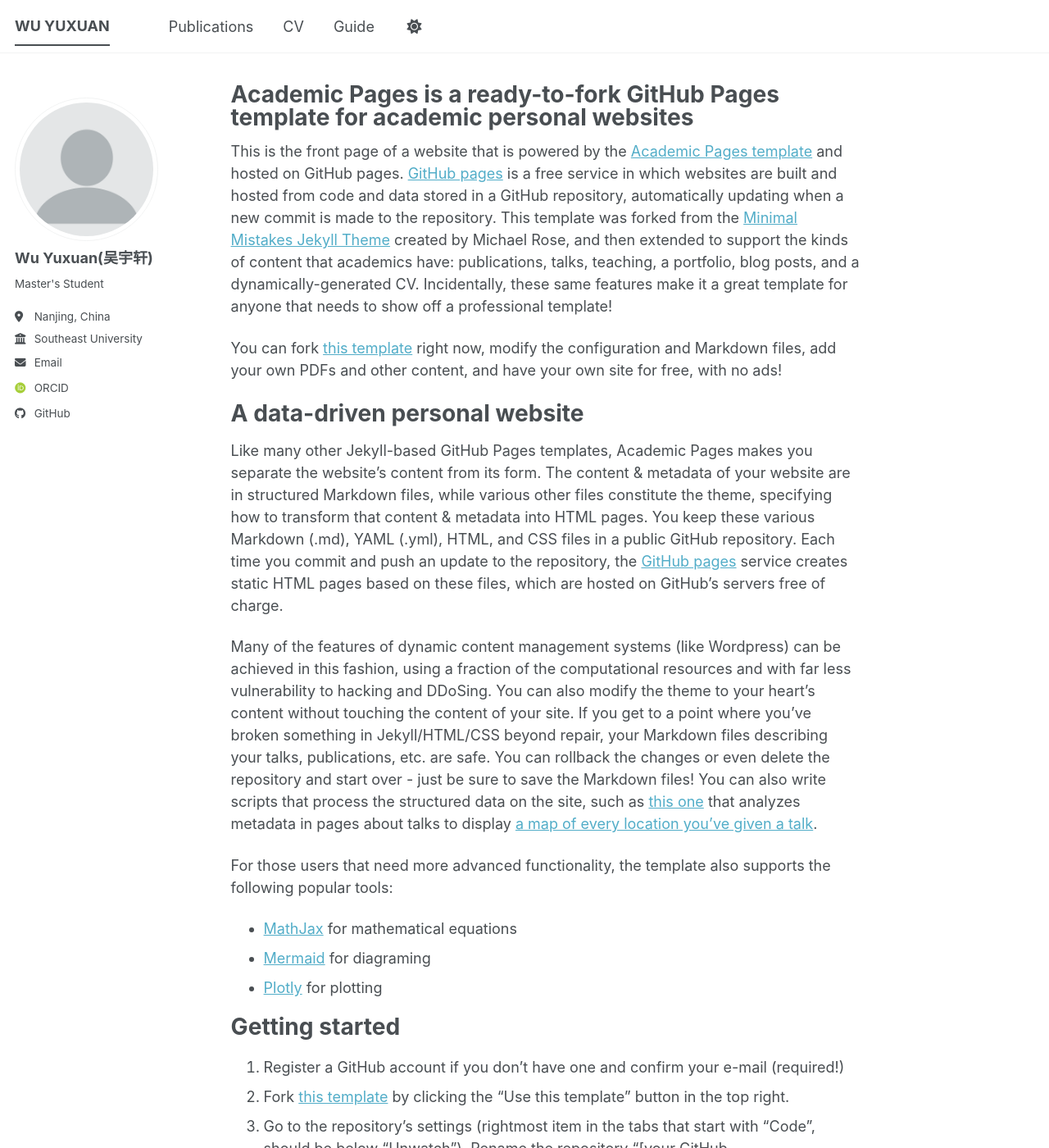
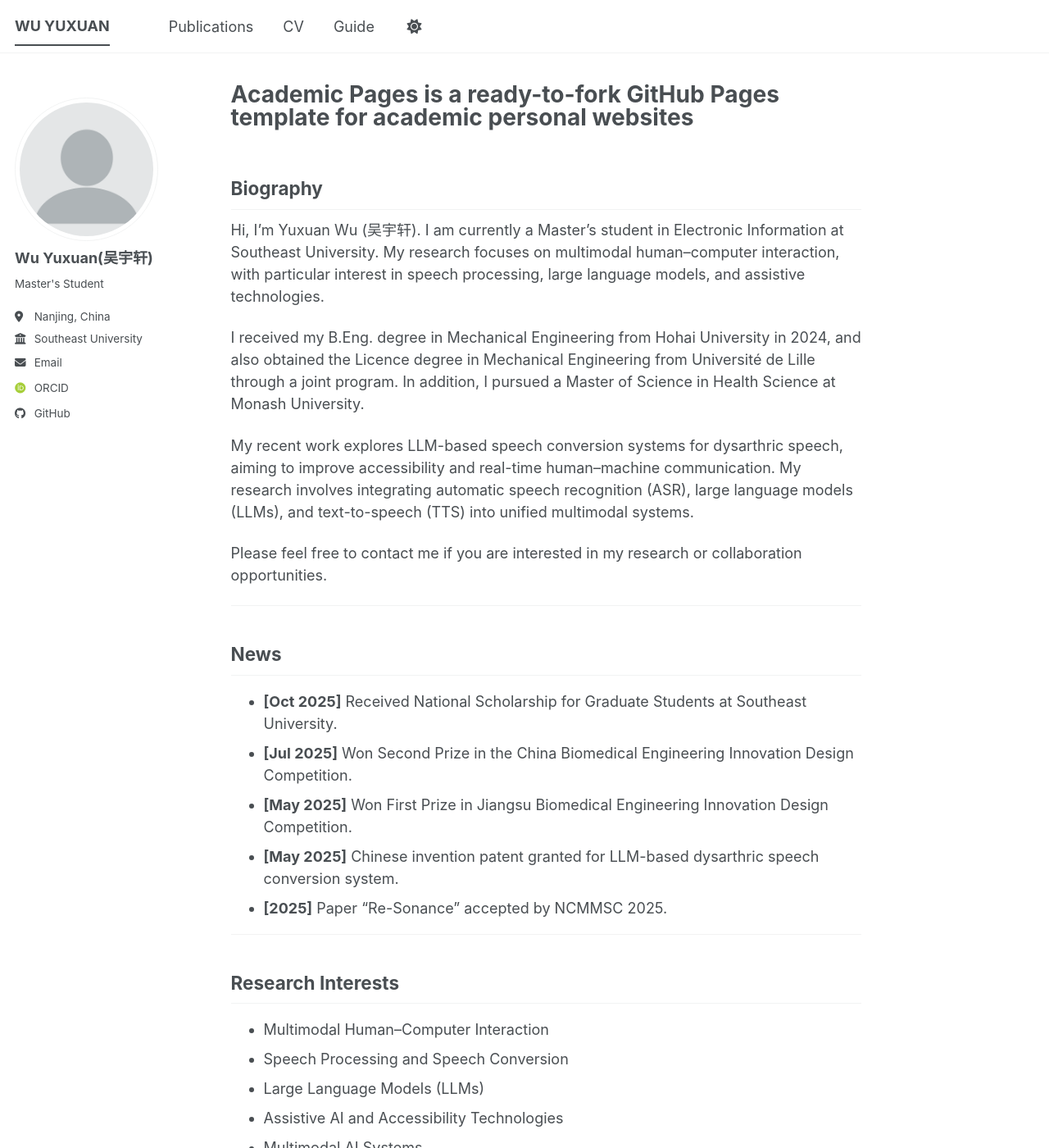
Before and after one commit to wyxuan721/wyxuan721.github.io, a Jekyll site: the page built from _pages/about.md, in a window 1280 px wide and 1400 px high. Shown: the whole window at 82% size. Built offline with Jekyll 4.4.1, drawn with Linux system fonts in a browser that asks for light colours; some web fonts are replaced; a script bundle is joined from its source files by our own code; library files that are not in the unit come from our copies; some of the changed text lies outside the part shown.

Commit message:
Update about.md

```diff
--- a/_pages/about.md
+++ b/_pages/about.md
@@ -7,50 +7,76 @@ redirect_from:
   - /about.html
 ---
 
-This is the front page of a website that is powered by the [Academic Pages template](https://github.com/academicpages/academicpages.github.io) and hosted on GitHub pages. [GitHub pages](https://pages.github.com) is a free service in which websites are built and hosted from code and data stored in a GitHub repository, automatically updating when a new commit is made to the repository. This template was forked from the [Minimal Mistakes Jekyll Theme](https://mmistakes.github.io/minimal-mistakes/) created by Michael Rose, and then extended to support the kinds of content that academics have: publications, talks, teaching, a portfolio, blog posts, and a dynamically-generated CV. Incidentally, these same features make it a great template for anyone that needs to show off a professional template!
+## Biography
 
- You can fork [this template](https://github.com/academicpages/academicpages.github.io) right now, modify the configuration and Markdown files, add your own PDFs and other content, and have your own site for free, with no ads!
+Hi, I'm Yuxuan Wu (吴宇轩). I am currently a Master's student in Electronic Information at Southeast University. My research focuses on multimodal human–computer interaction, with particular interest in speech processing, large language models, and assistive technologies.
 
-A data-driven personal website
-======
-Like many other Jekyll-based GitHub Pages templates, Academic Pages makes you separate the website's content from its form. The content & metadata of your website are in structured Markdown files, while various other files constitute the theme, specifying how to transform that content & metadata into HTML pages. You keep these various Markdown (.md), YAML (.yml), HTML, and CSS files in a public GitHub repository. Each time you commit and push an update to the repository, the [GitHub pages](https://pages.github.com/) service creates static HTML pages based on these files, which are hosted on GitHub's servers free of charge.
+I received my B.Eng. degree in Mechanical Engineering from Hohai University in 2024, and also obtained the Licence degree in Mechanical Engineering from Université de Lille through a joint program. In addition, I pursued a Master of Science in Health Science at Monash University.
 
-Many of the features of dynamic content management systems (like Wordpress) can be achieved in this fashion, using a fraction of the computational resources and with far less vulnerability to hacking and DDoSing. You can also modify the theme to your heart's content without touching the content of your site. If you get to a point where you've broken something in Jekyll/HTML/CSS beyond repair, your Markdown files describing your talks, publications, etc. are safe. You can rollback the changes or even delete the repository and start over - just be sure to save the Markdown files! You can also write scripts that process the structured data on the site, such as [this one](https://github.com/academicpages/academicpages.github.io/blob/master/talkmap.ipynb) that analyzes metadata in pages about talks to display [a map of every location you've given a talk](https://academicpages.github.io/talkmap.html).
+My recent work explores LLM-based speech conversion systems for dysarthric speech, aiming to improve accessibility and real-time human–machine communication. My research involves integrating automatic speech recognition (ASR), large language models (LLMs), and text-to-speech (TTS) into unified multimodal systems.
 
-For those users that need more advanced functionality, the template also supports the following popular tools:
-- [MathJax](https://www.mathjax.org/) for mathematical equations
-- [Mermaid](https://mermaid.js.org/) for diagraming
-- [Plotly](https://plotly.com/javascript/) for plotting
+Please feel free to contact me if you are interested in my research or collaboration opportunities.
 
-Getting started
-======
-1. Register a GitHub account if you don't have one and confirm your e-mail (required!)
-1. Fork [this template](https://github.com/academicpages/academicpages.github.io) by clicking the "Use this template" button in the top right.
-1. Go to the repository's settings (rightmost item in the tabs that start with "Code", should be below "Unwatch"). Rename the repository "[your GitHub username].github.io", which will also be your website's URL.
-1. Set site-wide configuration and create content & metadata (see below -- also see [this set of diffs](https://archive.is/3TPas) showing what files were changed to set up [an example site](https://getorg-testacct.github.io) for a user with the username "getorg-testacct")
-1. Upload any files (like PDFs, .zip files, etc.) to the files/ directory. They will appear at https://[your GitHub username].github.io/files/example.pdf.
-1. Check status by going to the repository settings, in the "GitHub pages" section
+---
 
-Site-wide configuration
-------
-The main configuration file for the site is in the base directory in [_config.yml](https://github.com/academicpages/academicpages.github.io/blob/master/_config.yml), which defines the content in the sidebars and other site-wide features. You will need to replace the default variables with ones about yourself and your site's github repository. The configuration file for the top menu is in [_data/navigation.yml](https://github.com/academicpages/academicpages.github.io/blob/master/_data/navigation.yml). For example, if you don't have a portfolio or blog posts, you can remove those items from that navigation.yml file to remove them from the header.
+## News
 
-Create content & metadata
-------
-For site content, there is one Markdown file for each type of content, which are stored in directories like _publications, _talks, _posts, _teaching, or _pages. For example, each talk is a Markdown file in the [_talks directory](https://github.com/academicpages/academicpages.github.io/tree/master/_talks). At the top of each Markdown file is structured data in YAML about the talk, which the theme will parse to do lots of cool stuff. The same structured data about a talk is used to generate the list of talks on the [Talks page](https://academicpages.github.io/talks), each [individual page](https://academicpages.github.io/talks/2012-03-01-talk-1) for specific talks, the talks section for the [CV page](https://academicpages.github.io/cv), and the [map of places you've given a talk](https://academicpages.github.io/talkmap.html) (if you run this [python file](https://github.com/academicpages/academicpages.github.io/blob/master/talkmap.py) or [Jupyter notebook](https://github.com/academicpages/academicpages.github.io/blob/master/talkmap.ipynb), which creates the HTML for the map based on the contents of the _talks directory).
+- **[Oct 2025]** Received National Scholarship for Graduate Students at Southeast University.
+- **[Jul 2025]** Won Second Prize in the China Biomedical Engineering Innovation Design Competition.
+- **[May 2025]** Won First Prize in Jiangsu Biomedical Engineering Innovation Design Competition.
+- **[May 2025]** Chinese invention patent granted for LLM-based dysarthric speech conversion system.
+- **[2025]** Paper "Re-Sonance" accepted by NCMMSC 2025.
 
-**Markdown generator**
+---
 
-The repository includes [a set of Jupyter notebooks](https://github.com/academicpages/academicpages.github.io/tree/master/markdown_generator
-) that converts a CSV containing structured data about talks or presentations into individual Markdown files that will be properly formatted for the Academic Pages template. The sample CSVs in that directory are the ones I used to create my own personal website at stuartgeiger.com. My usual workflow is that I keep a spreadsheet of my publications and talks, then run the code in these notebooks to generate the Markdown files, then commit and push them to the GitHub repository.
+## Research Interests
 
-How to edit your site's GitHub repository
-------
-Many people use a git client to create files on their local computer and then push them to GitHub's servers. If you are not familiar with git, you can directly edit these configuration and Markdown files directly in the github.com interface. Navigate to a file (like [this one](https://github.com/academicpages/academicpages.github.io/blob/master/_talks/2012-03-01-talk-1.md) and click the pencil icon in the top right of the content preview (to the right of the "Raw | Blame | History" buttons). You can delete a file by clicking the trashcan icon to the right of the pencil icon. You can also create new files or upload files by navigating to a directory and clicking the "Create new file" or "Upload files" buttons.
+- Multimodal Human–Computer Interaction
+- Speech Processing and Speech Conversion
+- Large Language Models (LLMs)
+- Assistive AI and Accessibility Technologies
+- Multimodal AI Systems
 
-Example: editing a Markdown file for a talk
-![Editing a Markdown file for a talk](/images/editing-talk.png)
+---
 
-For more info
-------
-More info about configuring Academic Pages can be found in [the guide](https://academicpages.github.io/markdown/), the [growing wiki](https://github.com/academicpages/academicpages.github.io/wiki), and you can always [ask a question on GitHub](https://github.com/academicpages/academicpages.github.io/discussions). The [guides for the Minimal Mistakes theme](https://mmistakes.github.io/minimal-mistakes/docs/configuration/) (which this theme was forked from) might also be helpful.
+## Selected Publications
+
+**Re-Sonance: A Dysarthric Asynchronous Real-Time Speech Conversion System Based on a Three-Stage Cascaded ASR–LLM–TTS Architecture**
+Yuxuan Wu, Yifan Xu, Junkun Wang, Xin Zhao, Jiayong Jiang, Zhaojie Luo
+Proceedings of the National Conference on Man–Machine Speech Communication (NCMMSC), 2025
+
+---
+
+## Education
+
+**M.S. in Electronic Information**, Southeast University
+Sep. 2024 – Present
+
+**M.S. in Health Science**, Monash University
+Jul. 2024 – Jul. 2025
+
+**B.Eng. in Mechanical Engineering**, Hohai University
+Sep. 2020 – Jun. 2024
+
+**Licence in Mechanical Engineering**, Université de Lille
+Oct. 2020 – Oct. 2024
+
+---
+
+## Patents and Software
+
+- **Invention Patent**, Real-Time Dysarthric Speech Conversion System Based on Large Language Models, China, 2025
+- **Software Copyright**, Real-Time Dysarthric Speech Conversion System Based on Cascaded LLM Architecture, 2025 (First Student Author)
+- **Software Copyright**, Incremental Fine-Tuning Based Personalized Dysarthric Speech Recognition Software, 2025 (First Student Author)
+- **Software Copyright**, Intelligent Optimization System for Pumped Storage Power Stations, 2023 (First Student Author)
+
+---
+
+## Selected Awards
+
+- National Scholarship for Graduate Students, Southeast University, 2025
+- First-Class Academic Scholarship, Southeast University, 2025
+- Outstanding Graduate Student, Southeast University, 2025
+- First Prize, Jiangsu Biomedical Engineering Innovation Design Competition, 2025
+- Second Prize, China Biomedical Engineering Innovation Design Competition, 2025
+- Multiple Academic Excellence Scholarships, Hohai University, 2020–2024
```
